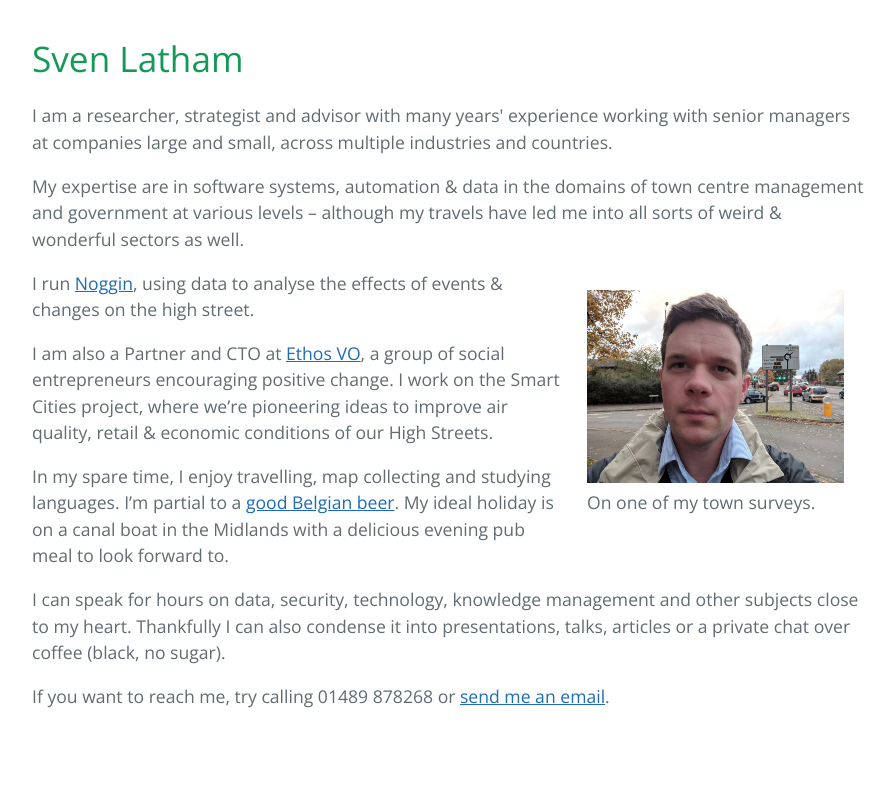
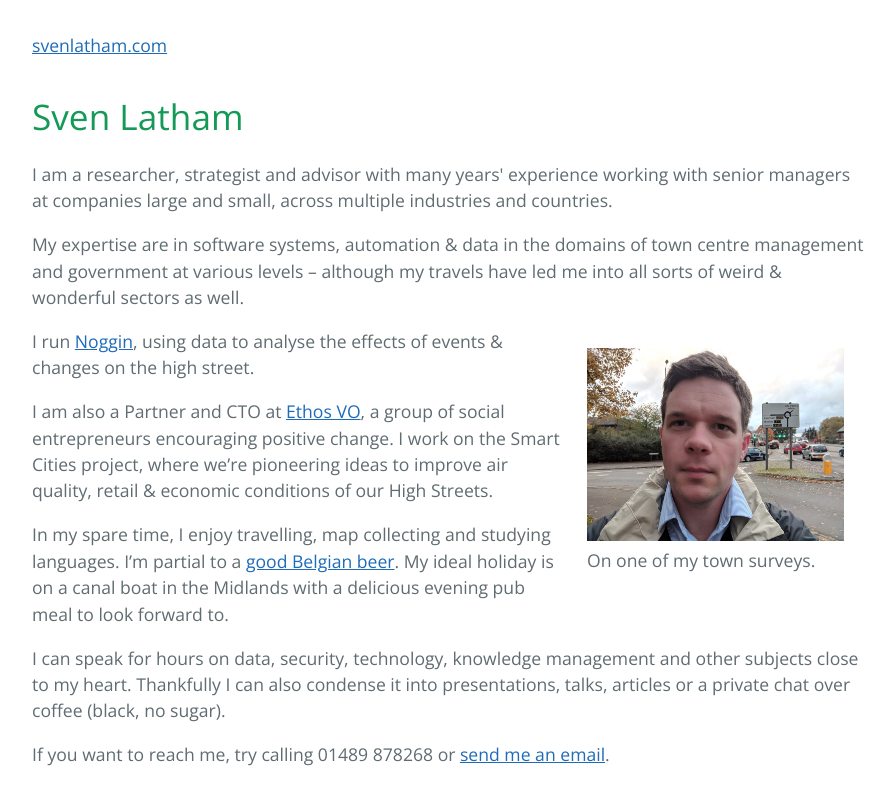
Before and after one commit to svenlatham/svenlatham-website, a Jekyll site: the page built from index.html, in a window 1280 px wide. Shown: the top 805 px of the page, without its empty margins (192-1087 px from the left). Built offline with Jekyll 4.4.1, drawn with Linux system fonts in a browser that asks for light colours.

Commit message:
Added banner for home page

```diff
--- a/_layouts/default.html
+++ b/_layouts/default.html
@@ -9,6 +9,7 @@
   </head>
   <body>
     <main id="content" class="main-content" role="main">
+      <div id="svenlatham"><a href="/">svenlatham.com</a></div>
       {{ content }}
     </main>
   </body>
--- a/assets/css/style.scss
+++ b/assets/css/style.scss
@@ -2,3 +2,5 @@
 ---
 
 @import 'jekyll-theme-cayman';
+
+#svenlatham { }
```
